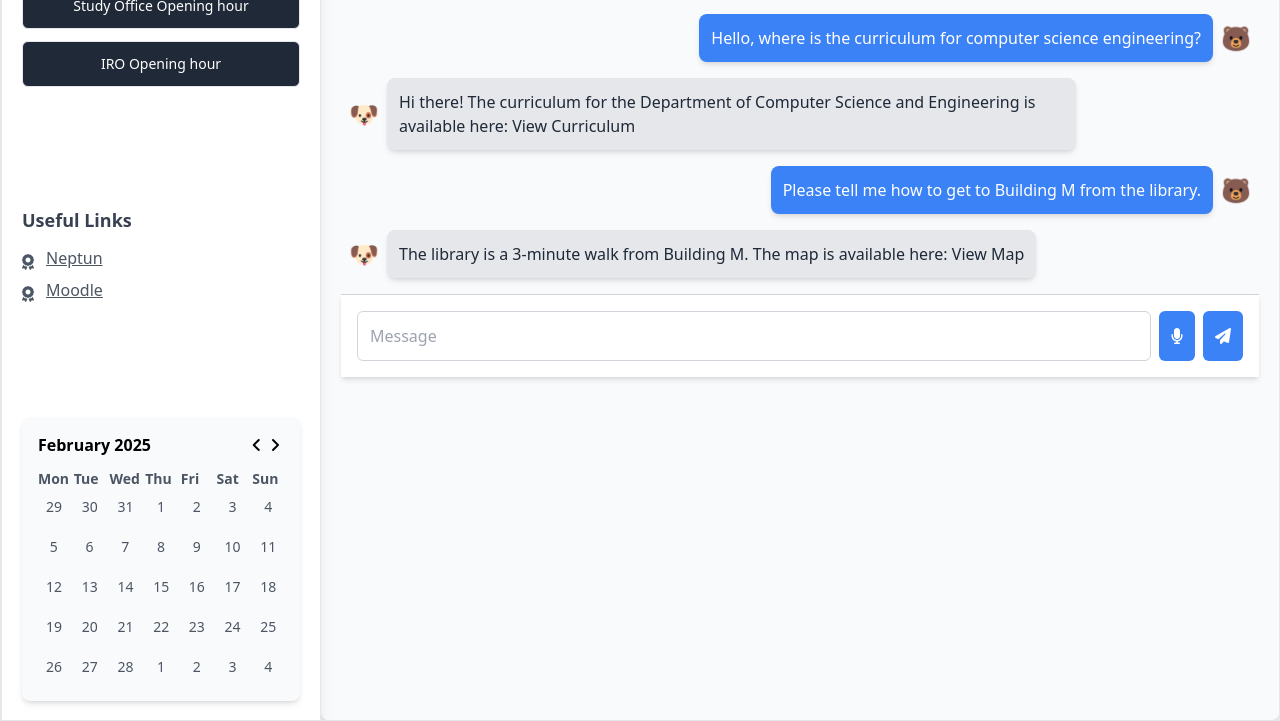
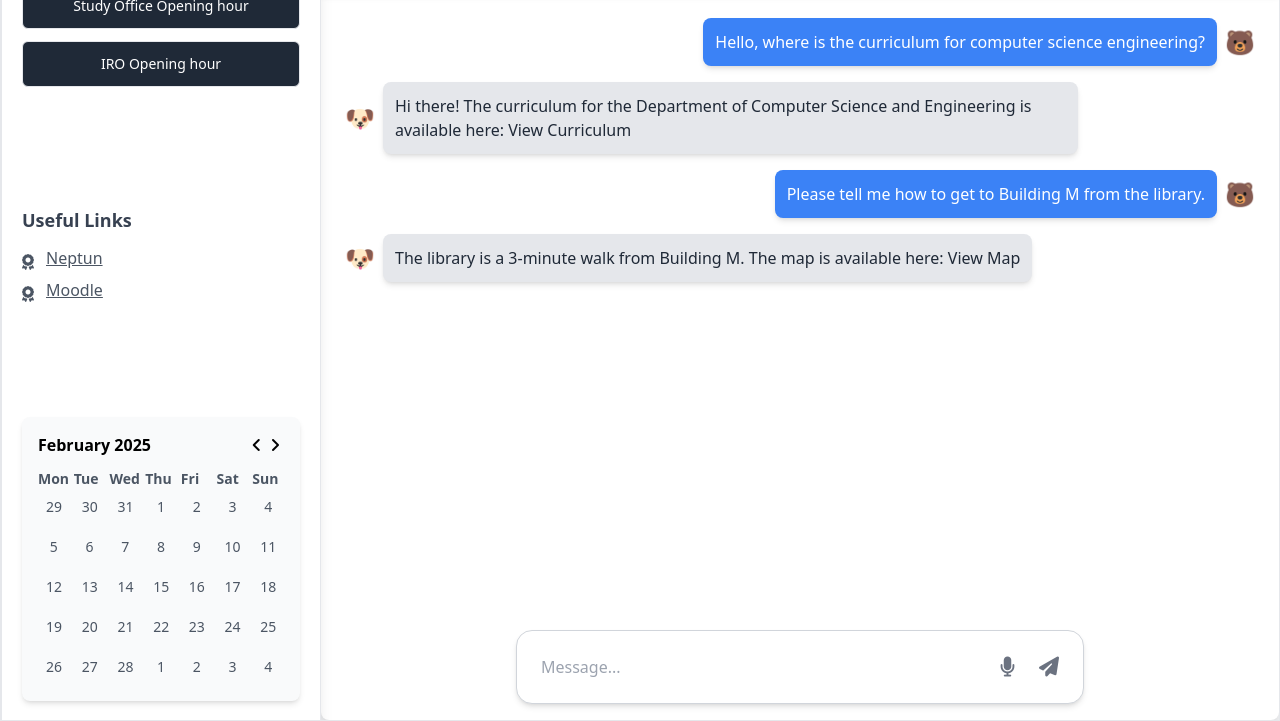
Before and after one commit to Exhalted/UniBot, a website built with Vite: page client/src/index.html in a window 1280 px wide. Shown: the part 79-800 px from the top of the page. Built offline with nearby package versions, Linux system fonts and the light colour scheme.

Commit message:
Add favicon.ico and beautify chat input

```diff
--- a/client/src/index.html
+++ b/client/src/index.html
@@ -5,6 +5,7 @@
     <meta name="viewport" content="width=device-width, initial-scale=1.0">
     <link rel="stylesheet" href="./main.css">
     <link rel="stylesheet" href="https://cdnjs.cloudflare.com/ajax/libs/font-awesome/6.7.2/css/all.min.css" integrity="sha512-Evv84Mr4kqVGRNSgIGL/F/aIDqQb7xQ2vcrdIwxfjThSH8CSR7PBEakCr51Ck+w+/U6swU2Im1vVX0SVk9ABhg==" crossorigin="anonymous" referrerpolicy="no-referrer" />
+    <link rel="icon" type="image/x-icon" href="./images/favicon.ico">
     <script type="module" src="./toggleSidebar.js"></script>
     <title>UniBot</title>
 </head>
@@ -78,6 +79,7 @@
                 <button class="help-btn">?</button>
             </div>
 
+            <!-- Chat Messages (Scrollable) -->
             <div class="chat-box">
 
                 <div class="message user">
@@ -104,13 +106,15 @@
                     </p>
                 </div>
 
-                <!-- Chat Input -->
+            </div>
+
+            <!-- Chat Input -->
+            <div class="chat-input-container">
                 <div class="chat-input">
-                    <input type="text" placeholder="Message">
+                    <input type="text" placeholder="Message...">
                     <button class="voice-btn"><i class="fas fa-microphone"></i></button>
                     <button class="send-btn"><i class="fas fa-paper-plane"></i></button>
                 </div>
-
             </div>
 
         </main>
--- a/client/src/main.css
+++ b/client/src/main.css
@@ -22,7 +22,7 @@ html, body {
 
 /* Sidebar */
 .sidebar {
-    @apply fixed top-0 left-0 w-[320px] h-screen bg-white p-5 flex flex-col justify-between border shadow-lg transform -translate-x-full transition-transform duration-300 ease-in-out md:relative md:translate-x-0 md:w-[320px];
+    @apply fixed top-0 left-0 w-[320px] h-screen bg-white p-5 flex flex-col justify-between border shadow-lg transform -translate-x-full transition-transform duration-300 ease-in-out z-50 md:relative md:translate-x-0 md:w-[320px];
 }
 
 .sidebar.open {
@@ -91,12 +91,12 @@ html, body {
 
 /* Chat Window */
 .chat-window {
-    @apply flex-1 flex flex-col bg-white shadow-lg rounded-lg overflow-hidden min-w-0 transition-all duration-300;
+    @apply flex-1 flex flex-col bg-white shadow-lg rounded-lg overflow-hidden relative z-0;
 }
 
 /* Chat Header */
 .chat-header {
-    @apply p-4 bg-gray-900 text-white flex justify-between items-center;
+    @apply p-4 bg-gray-900 text-white flex justify-between items-center shadow-md;
 }
 
 .chat-header div {
@@ -104,7 +104,7 @@ html, body {
 }
 
 .menu-btn {
-    @apply z-50 p-3 ;
+    @apply z-50 p-3;
 }
 
 .help-btn {
@@ -113,7 +113,8 @@ html, body {
 
 /* Chat Messages */
 .chat-box {
-    @apply flex-1 overflow-y-auto p-5 bg-gray-50 space-y-4;
+    @apply flex-1 overflow-y-auto px-4 py-6  space-y-4;
+    max-height: calc(100vh - 140px);
 }
 
 /* Chat Messages Bubbles */
@@ -146,14 +147,22 @@ html, body {
 }
 
 /* Chat Input */
+.chat-input-container {
+    @apply absolute bottom-4 left-1/2 transform -translate-x-1/2 w-full max-w-[600px] px-4;
+}
+
 .chat-input {
-    @apply flex p-4 border-t border-gray-300 bg-white shadow-md;
+    @apply flex items-center bg-white p-3 border border-gray-300 rounded-2xl shadow-md;
 }
 
 .chat-input input {
-    @apply flex-1 p-3 border border-gray-300 rounded-md focus:ring focus:ring-blue-300 transition duration-200;
+    @apply flex-1 p-3 border-none outline-none bg-transparent;
 }
 
 .voice-btn, .send-btn {
-    @apply bg-blue-500 text-white p-3 rounded-md cursor-pointer transition duration-300 hover:bg-blue-600 ml-2;
+    @apply bg-none border-none cursor-pointer text-gray-500 text-xl px-3;
 }
+
+.voice-btn:hover, .send-btn:hover {
+    @apply text-blue-500;
+}
```
Also changed, not shown: client/src/images/favicon.ico (added).
